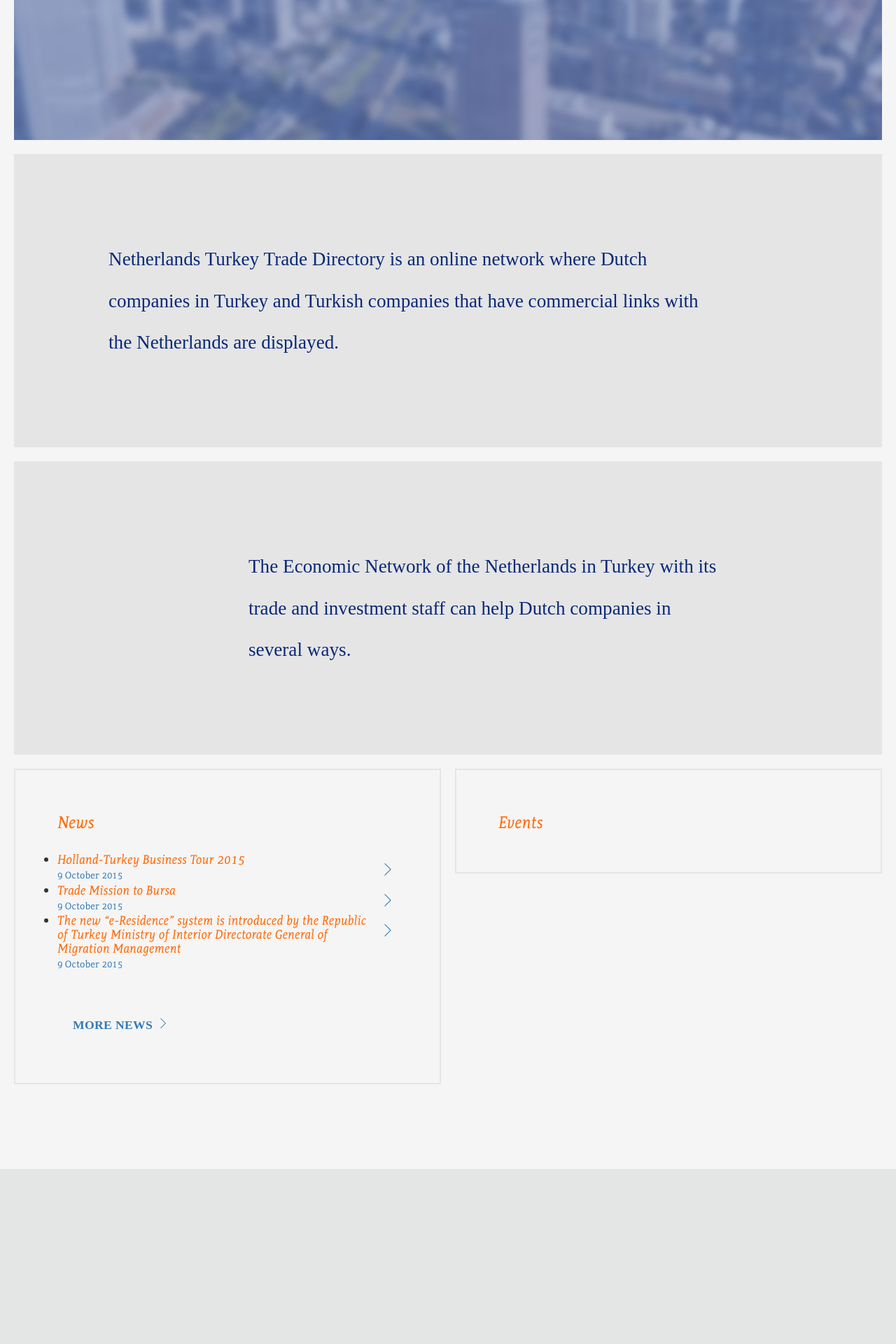
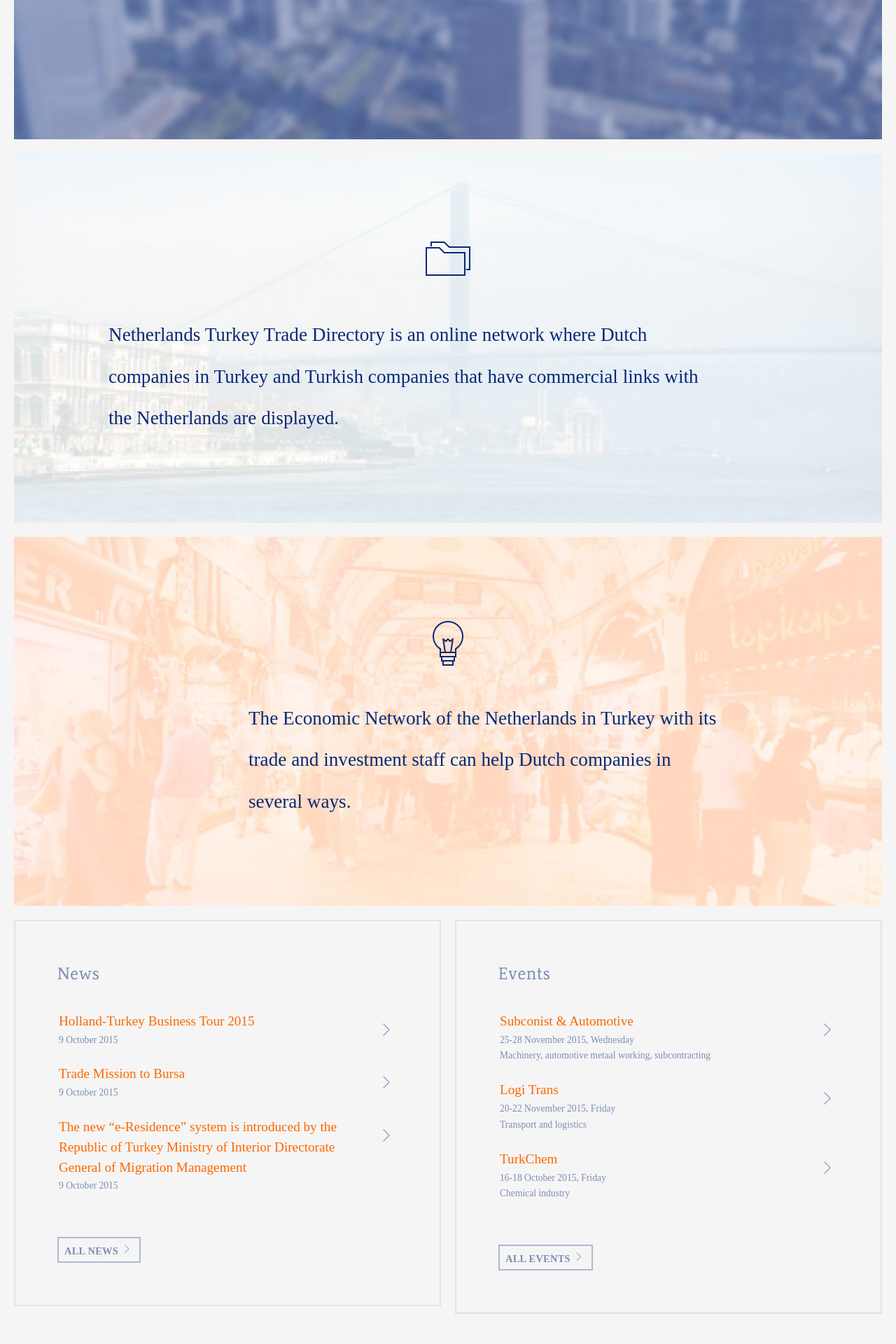
Before and after one commit to ldanielswakman/nttd-design, a PHP site: page / in a window 1280 px wide. Shown: the part 1760-3680 px from the top of the page at 70% size. Before the commit the page ends 3430 px from the top, so only its background shows below. Run offline with PHP 8.4, Linux system fonts and the light colour scheme.

Commit message:
style improvements

```diff
--- a/components/sitemap.php
+++ b/components/sitemap.php
@@ -1,5 +1,5 @@
 <div class="row" id="menu">
-  <div class="col-md-3">
+  <div class="col-md-3 col-sm-6 u-mb20">
     <a href="businessinfo.php">
       <i class="icon icon-basic-signs icon-3x u-block u-mb10"></i>
       <h5>BUSINESS INFO</h5>
@@ -22,7 +22,7 @@
       </li>
     </ul>
   </div>
-  <div class="col-md-3">
+  <div class="col-md-3 col-sm-6 u-mb20">
     <a href="tradedirectory.php">
       <i class="icon icon-basic-folder-multiple icon-3x u-block u-mb10"></i>
       <h5>TRADE DIRECTORY</h5>
@@ -42,7 +42,7 @@
       </li>
     </ul>
   </div>
-  <div class="col-md-3">
+  <div class="col-md-3 col-sm-6 u-mb20">
     <a href="aboutus.php">
       <i class="icon icon-basic-question icon-3x u-block u-mb10"></i>
       <h5>ABOUT US</h5>
@@ -59,7 +59,7 @@
       </li>
     </ul>
   </div>
-  <div class="col-md-3">
+  <div class="col-md-3 col-sm-6 u-mb20">
     <a href="faqcontact.php">
       <i class="icon icon-basic-message-txt icon-3x u-block u-mb10"></i>
       <h5>FAQ & CONTACT</h5>
--- a/index.php
+++ b/index.php
@@ -14,9 +14,9 @@
 
       <div class="slides">
         <ul>
-          <li style="background-image: url('images/bosphorus_bridge.jpg');"></li>
-          <li style="background-image: url('images/eminonu.jpg');"></li>
-          <li style="background-image: url('images/palais.jpg');"></li>
+          <li class="slide" style="background-image: url('images/bosphorus_bridge.jpg');"></li>
+          <li class="slide" style="background-image: url('images/eminonu.jpg');"></li>
+          <li class="slide" style="background-image: url('images/palais.jpg');"></li>
         </ul>
       </div>
 
@@ -104,9 +104,7 @@
     <section id="businessinfo" class="hasSlides g-greylight u-pv120">
 
       <div class="slides">
-        <ul>
-          <li style="background-image: url('images/maslak.jpg');"></li>
-        </ul>
+        <div class="slide" style="background-image: url('images/maslak.jpg');"></div>
       </div>
 
       <div class="row">
@@ -132,6 +130,19 @@
     </section>
 
     <section id="tradedirectory" class="bg-greylight u-pv120">
+
+      <div class="slides">
+        <div class="slide" style="background-image: url('images/bosphorus_bridge_soft.jpg');"></div>
+      </div>
+
+      <div class="row">
+        <div class="col-xs-12">
+          <div class="u-mb40 u-aligncenter">
+            <i class="icon icon-basic-folder-multiple icon-4x"></i>
+          </div>
+        </div>
+      </div>
+
       <div class="row">
         <div class="col-md-1">
         </div>
@@ -143,9 +154,23 @@
           </p>
         </div>
       </div>
+
     </section>
 
     <section id="aboutus" class="bg-greylight u-pv120">
+
+      <div class="slides">
+        <div class="slide" style="background-image: url('images/grand_bazar.jpg');"></div>
+      </div>
+
+      <div class="row">
+        <div class="col-xs-12">
+          <div class="u-mb40 u-aligncenter">
+            <i class="icon icon-basic-lightbulb icon-4x"></i>
+          </div>
+        </div>
+      </div>
+
       <div class="row">
         <div class="col-md-3">
         </div>
@@ -157,14 +182,17 @@
           </p>
         </div>
       </div>
+
     </section>
 
     <section>
       <div class="row row-full">
         <div class="col-sm-6">
-          <div id="news" class="u-border u-pa60">
+          <div id="news" class="u-border content">
+
             <h3 class="u-mb30 c-bluesoft">News</h3>
-            <ul class="newslist u-mb30">
+
+            <ul class="list u-mb30">
               <li>
                 <a href="news-show.php">
                   <i class="icon icon-arrows-right icon-2x u-floatright u-mt10"></i>
@@ -187,15 +215,48 @@
                 </a>
               </li>
             </ul>
-            <a href="news" onclick="javascript:expandSection();" class="btn btn-sm btn-greyoutline u-mt20">
-              MORE NEWS
+
+            <a href="news-list.php" class="btn btn-sm btn-greyoutline u-mt20">
+              ALL NEWS
               <i class="icon icon-arrows-right icon-15x u-floatright"></i>
             </a>
+
           </div>
         </div>
         <div class="col-sm-6">
-          <div id="events" class="u-border u-pa60">
-            <h3>Events</h3>
+          <div id="events" class="u-border content">
+
+            <h3 class="u-mb30 c-bluesoft">Events</h3>
+
+            <ul class="list u-mb30">
+              <li>
+                <a href="events-show.php">
+                  <i class="icon icon-arrows-right icon-2x u-floatright u-mt10"></i>
+                  <h4>Subconist & Automotive</h4>
+                  <small>25-28 November 2015, Wednesday<br />Machinery, automotive metaal working, subcontracting</small>
+                </a>
+              </li>
+              <li>
+                <a href="events-show.php">
+                  <i class="icon icon-arrows-right icon-2x u-floatright u-mt10"></i>
+                  <h4>Logi Trans</h4>
+                  <small>20-22 November 2015, Friday<br />Transport and logistics</small>
+                </a>
+              </li>
+              <li>
+                <a href="events-show.php">
+                  <i class="icon icon-arrows-right icon-2x u-floatright u-mt10"></i>
+                  <h4>TurkChem</h4>
+                  <small>16-18 October 2015, Friday<br />Chemical industry</small>
+                </a>
+              </li>
+            </ul>
+
+            <a href="events-list.php" class="btn btn-sm btn-greyoutline u-mt20">
+              ALL EVENTS
+              <i class="icon icon-arrows-right icon-15x u-floatright"></i>
+            </a>
+
           </div>
         </div>
       </div>
--- a/js/scripts.js
+++ b/js/scripts.js
@@ -8,7 +8,7 @@
     $('.slides').addClass('loaded');
   }, 300);
   // initiate slideshow
-  $('.slides').unslider({
+  $('.slides').has('li').unslider({
     speed: 500,
     delay: 8000,
     fluid: true
--- a/less/components/button.less
+++ b/less/components/button.less
@@ -15,7 +15,7 @@
     font-size: 1.1em;
   }
   &.btn-sm {
-    padding: 3px 5px 0px;
+    padding: 3px 8px 0px;
     font-size: 0.9em;
   }
 
--- a/less/components/slides.less
+++ b/less/components/slides.less
@@ -14,7 +14,7 @@
     width: 100%;
     height: 100%;
   }
-  li {
+  .slide {
     float: left;
     width: 100%;
     height: 100%;
@@ -25,8 +25,9 @@
     background-size: cover;
     opacity: 0;
     .transition(0.1s);
+    pointer-events: none;
   }
-  &.loaded li {
+  &.loaded .slide {
     opacity: 1;
   }
 }
--- a/less/elements/newslist.less
+++ b/less/elements/list.less
@@ -1,4 +1,4 @@
-.newslist {
+.list {
   list-style: none;
   font-family: "Expletus Sans";
 
@@ -11,8 +11,12 @@
     padding: 10px;
 
     &:hover {
-      background-color: fade(@blue_soft, 5%);
+      background-color: fade(@blue_soft, 8%);
       // border-color: @greylight;
+
+      .icon {
+        color: @holland_orange;
+      }
     }
   }
   h4 {
--- a/less/style.less
+++ b/less/style.less
@@ -13,8 +13,8 @@
 
 // Components
 @import url('elements/header.less');
+@import url('elements/list.less');
 @import url('elements/menu.less');
-@import url('elements/newslist.less');
 
 // Generic styling
 @sectionpadding: 20px;
@@ -91,6 +91,21 @@
     }
   }
 }
+.content {
+  padding: 60px;
+}
+@media screen and (max-width: 768px) {
+  .content {
+    padding: 20px;
+  }
+  .row.row-full {
+    [class*="col-sm-6"]:first-child,
+    [class*="col-sm-6"]:last-child {
+      padding-left: 0;
+      padding-right: 0;
+    }
+  }
+}
 
 .test {
   margin-top: 150px;
```
Also changed, not shown: news-show.php (added, +15 -0 lines), css/style.css, images/bosphorus_bridge_soft.jpg (added), images/grand_bazar.jpg (added).
